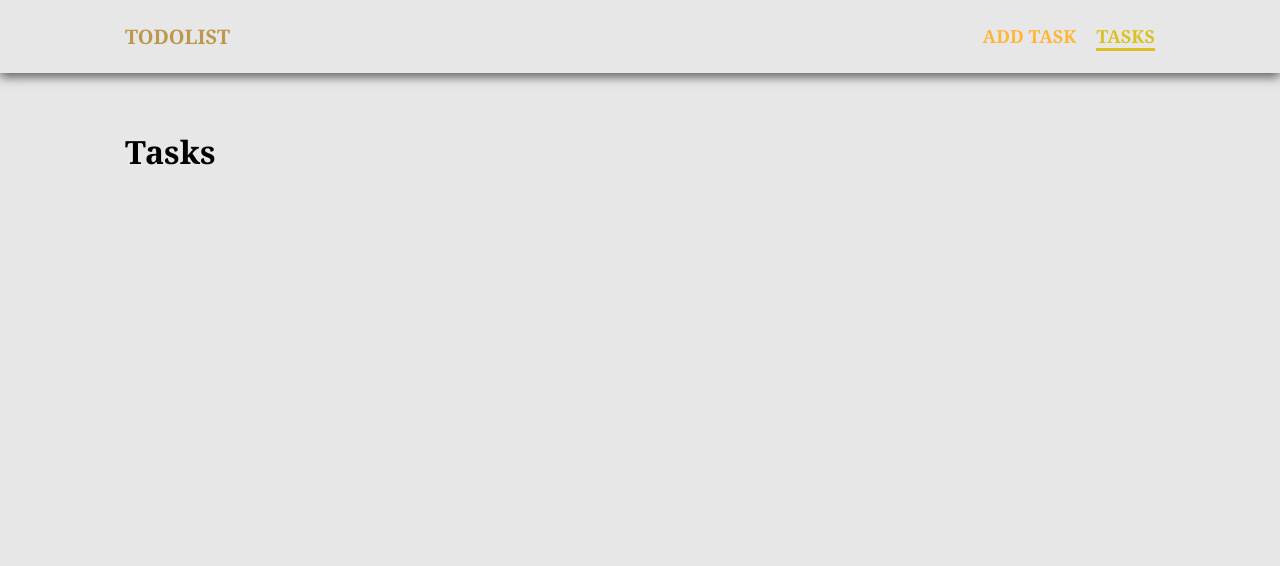
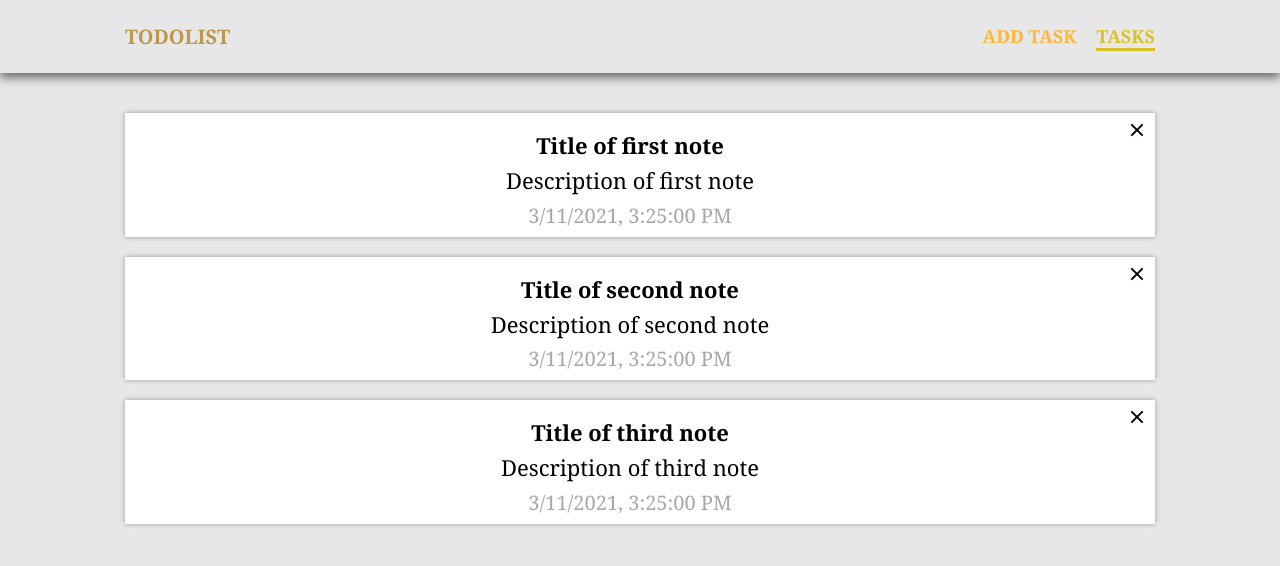
Before and after one commit to smysov/vue-todolist-app, a Vue app: page /tasks in a window 1280 px wide. Shown: the top 566 px of the page. Built offline with nearby package versions, Linux system fonts and the light colour scheme.

Commit message:
feat: implemented output of tasks to page

```diff
--- a/package.json
+++ b/package.json
@@ -11,7 +11,8 @@
     "core-js": "^3.6.5",
     "normalize.css": "^8.0.1",
     "vue": "^2.6.11",
-    "vue-router": "^3.5.1"
+    "vue-router": "^3.5.1",
+    "vuex": "^3.6.2"
   },
   "devDependencies": {
     "@vue/cli-plugin-babel": "~4.5.0",
--- /dev/null
+++ b/src/components/TaskItem.vue
@@ -0,0 +1,101 @@
+<template>
+  <li class="tasks__item">
+    <h2>{{ task.title }}</h2>
+    <p>{{ task.descr }}</p>
+    <span>{{ task.date }}</span>
+    <a class="tasks__close"></a>
+  </li>
+</template>
+
+<script>
+export default {
+  props: {
+    task: Object,
+    default: () => {},
+  },
+};
+</script>
+
+<style lang="scss" scoped>
+.tasks__item {
+  position: relative;
+  display: flex;
+  flex-direction: column;
+  align-items: center;
+  row-gap: 10px;
+  width: 100%;
+  padding: 20px 30px 10px 10px;
+  background-color: #fff;
+  box-shadow: 0 0 5px 0 #999999;
+  transition: all 0.3s;
+
+  &:hover {
+    transform: translateY(-5px);
+  }
+  &.column {
+    width: 48%;
+    align-items: flex-start;
+  }
+}
+.tasks__close {
+  position: absolute;
+  width: 25px;
+  height: 25px;
+  top: 5px;
+  right: 5px;
+  transition: 0.3s transform;
+  &:hover {
+    transform: scale(1.2);
+    &::before,
+    &::after {
+      background-color: crimson;
+    }
+  }
+  &::before,
+  &::after {
+    content: '';
+    position: absolute;
+    top: 11px;
+    right: 5px;
+    width: 16px;
+    height: 2px;
+    background-color: #000;
+    transition: 0.3s background-color;
+  }
+  &::before {
+    transform: rotate(45deg);
+  }
+  &::after {
+    transform: rotate(-45deg);
+  }
+}
+h2 {
+  font-size: 14px;
+  @media (min-width: 480px) {
+    font-size: 18px;
+  }
+  @media (min-width: 980px) {
+    font-size: 22px;
+  }
+}
+p {
+  font-size: 14px;
+  margin-bottom: auto;
+  @media (min-width: 480px) {
+    font-size: 18px;
+  }
+  @media (min-width: 980px) {
+    font-size: 22px;
+  }
+}
+span {
+  font-size: 14px;
+  color: #a7a7a7;
+  @media (min-width: 480px) {
+    font-size: 18px;
+  }
+  @media (min-width: 980px) {
+    font-size: 20px;
+  }
+}
+</style>
--- a/src/main.js
+++ b/src/main.js
@@ -1,6 +1,7 @@
 import Vue from 'vue';
 import App from './App.vue';
 import router from './routes';
+import store from './store';
 
 import 'normalize.css';
 
@@ -8,5 +9,6 @@ Vue.config.productionTip = false;
 
 new Vue({
   router,
+  store,
   render: (h) => h(App),
 }).$mount('#app');
--- a/src/pages/Tasks.vue
+++ b/src/pages/Tasks.vue
@@ -2,12 +2,79 @@
   <div class="wrapper__content wrapper__content_fixed">
     <section class="section">
       <div class="container">
-        <h1 class="title">Tasks</h1>
+        <ul class="tasks">
+          <taskItem v-for="task of getTasks" :key="task.id" :task="task" />
+        </ul>
       </div>
     </section>
   </div>
 </template>
 
 <script>
-export default {};
+import taskItem from '@/components/TaskItem.vue';
+
+export default {
+  components: { taskItem },
+  data() {
+    return {
+      tasks: null,
+    };
+  },
+  computed: {
+    getTasks() {
+      return this.$store.getters.getTasks;
+    },
+  },
+};
 </script>
+
+<style lang="scss" scoped>
+.tasks {
+  display: flex;
+  justify-content: space-between;
+  flex-wrap: wrap;
+  row-gap: 20px;
+  @media (min-width: 480px) {
+    flex-direction: row;
+  }
+  &__close {
+    position: absolute;
+    width: 25px;
+    height: 25px;
+    top: 5px;
+    right: 5px;
+    transition: 0.3s transform;
+    &:hover {
+      transform: scale(1.2);
+      &::before,
+      &::after {
+        background-color: crimson;
+      }
+    }
+    &::before,
+    &::after {
+      content: '';
+      position: absolute;
+      top: 11px;
+      right: 5px;
+      width: 16px;
+      height: 2px;
+      background-color: #000;
+      transition: 0.3s background-color;
+    }
+    &::before {
+      transform: rotate(45deg);
+    }
+    &::after {
+      transform: rotate(-45deg);
+    }
+  }
+}
+p {
+  font-size: 20px;
+  text-transform: uppercase;
+  text-align: center;
+  color: #999999;
+  font-style: italic;
+}
+</style>
--- /dev/null
+++ b/src/store/index.js
@@ -0,0 +1,48 @@
+import Vue from 'vue';
+import Vuex from 'vuex';
+
+Vue.use(Vuex);
+
+export default new Vuex.Store({
+  state: {
+    tasks: [
+      {
+        id: Math.random()
+          .toString(32)
+          .toLowerCase()
+          .slice(2, 9),
+        title: 'Title of first note',
+        descr: 'Description of first note',
+        priority: 'low',
+        date: new Date(Date.now()).toLocaleString(),
+      },
+      {
+        id: Math.random()
+          .toString(32)
+          .toLowerCase()
+          .slice(2, 9),
+        title: 'Title of second note',
+        descr: 'Description of second note',
+        priority: 'low',
+        date: new Date(Date.now()).toLocaleString(),
+      },
+      {
+        id: Math.random()
+          .toString(32)
+          .toLowerCase()
+          .slice(2, 9),
+        title: 'Title of third note',
+        descr: 'Description of third note',
+        priority: 'low',
+        date: new Date(Date.now()).toLocaleString(),
+      },
+    ],
+  },
+  mutations: {},
+  actions: {},
+  getters: {
+    getTasks(state) {
+      return state.tasks;
+    },
+  },
+});
```
Also changed, not shown: 1 other file (tests, documents, lock files or other folders).
